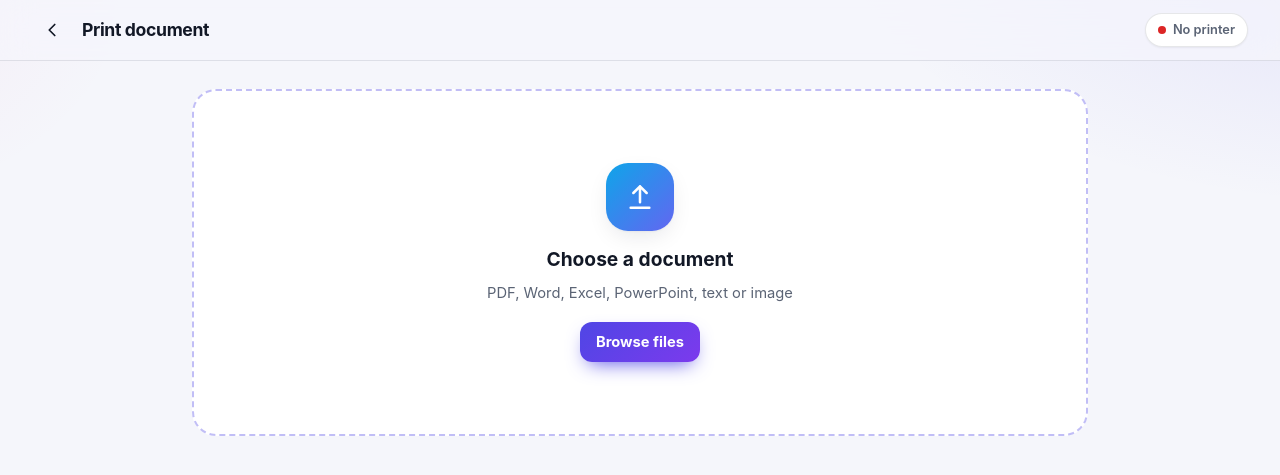
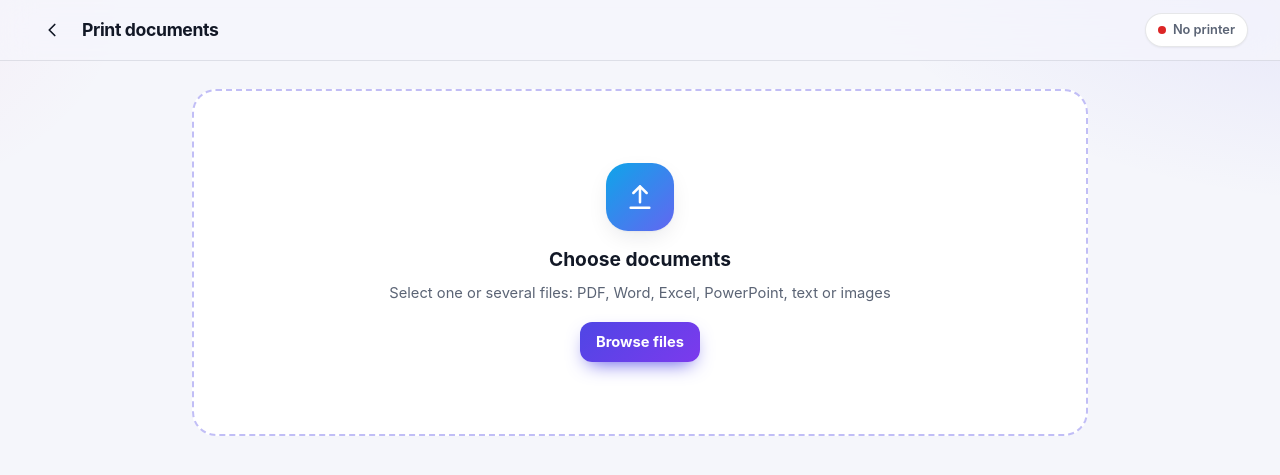
Before and after one commit to msaurabh50702/print-server, a Flask app: page /document in a window 1280 px wide. Shown: the top 475 px of the page. Run offline with Flask 3, Linux system fonts and the light colour scheme; parts of the project's set-up code (start-up, migrations or seed data) failed here and were passed over.

Commit message:
Print multiple documents at once
Select or drop several files (up to 20) and print them in one go.
Each document gets a card with its first page, page count, optional
page range, preview, reorder and remove; copies and sides apply to all.

- New POST /api/documents/print batch endpoint: validates every
  document and page range before sending anything, then submits one
  CUPS job per document in list order so duplex never mixes documents
- Upload progress across files; unsupported files are skipped with a
  message instead of stopping the batch
- Fix dry-run job IDs colliding when several jobs are sent in the same
  millisecond
- README and tests

```diff
--- a/printserver/app.py
+++ b/printserver/app.py
@@ -12,6 +12,7 @@ from . import documents, photos, printing
 from .config import Config
 
 JOB_ID_RE = re.compile(r"^[0-9a-f]{32}$")
+MAX_BATCH = 20
 
 
 def create_app(config=None):
@@ -95,7 +96,8 @@ def create_app(config=None):
 
     @app.get("/document")
     def document_page():
-        return render_template("document.html", accept=",".join(sorted(documents.ALLOWED_EXTS)))
+        return render_template("document.html", accept=",".join(sorted(documents.ALLOWED_EXTS)),
+                               max_batch=MAX_BATCH)
 
     # ---------- API ----------
 
@@ -234,24 +236,53 @@ def create_app(config=None):
     def document_pdf(job_id):
         return send_file(job_dir(job_id) / "document.pdf", mimetype="application/pdf")
 
+    def document_name(path):
+        name_file = path / "name.txt"
+        return name_file.read_text() if name_file.exists() else "Document"
+
+    def prepare_document(job_id, pages):
+        """Validate one document and its page range. Returns (pdf, ranges, name)."""
+        if not JOB_ID_RE.match(str(job_id)) or not (jobs_dir / job_id / "document.pdf").exists():
+            raise printing.PrintError("A document has expired. Please upload it again.")
+        path = jobs_dir / job_id
+        pdf = path / "document.pdf"
+        name = document_name(path)
+        try:
+            ranges = printing.parse_page_ranges(pages, documents.page_count(pdf))
+        except ValueError as exc:
+            raise printing.PrintError(f"{name}: {exc}")
+        return pdf, ranges, name
+
+    def print_documents(items, options):
+        # Validate everything before sending anything, so a bad page range
+        # doesn't leave half the batch printed.
+        prepared = [prepare_document(item.get("id"), item.get("pages")) for item in items]
+        copies = int_arg(options.get("copies"), 1, 1, 99)
+        duplex = bool(options.get("duplex"))
+        fit = bool(options.get("fit_to_page", True))
+        # One CUPS job per document keeps them in order and stops two-sided
+        # printing from putting one document on the back of another.
+        return [submit(pdf, copies=copies, page_ranges=ranges, duplex=duplex,
+                       fit_to_page=fit, title=name)
+                for pdf, ranges, name in prepared]
+
     @app.post("/api/documents/<job_id>/print")
     def document_print(job_id):
-        path = job_dir(job_id)
-        pdf = path / "document.pdf"
+        job_dir(job_id)
         options = request.get_json(silent=True) or {}
-        try:
-            ranges = printing.parse_page_ranges(options.get("pages"), documents.page_count(pdf))
-        except ValueError as exc:
-            raise printing.PrintError(str(exc))
-        name_file = path / "name.txt"
-        job = submit(
-            pdf,
-            copies=int_arg(options.get("copies"), 1, 1, 99),
-            page_ranges=ranges,
-            duplex=bool(options.get("duplex")),
-            fit_to_page=bool(options.get("fit_to_page", True)),
-            title=name_file.read_text() if name_file.exists() else "Document",
-        )
-        return jsonify(job=job)
+        jobs = print_documents([{"id": job_id, "pages": options.get("pages")}], options)
+        return jsonify(job=jobs[0])
+
+    @app.post("/api/documents/print")
+    def documents_print_batch():
+        options = request.get_json(silent=True) or {}
+        items = options.get("documents")
+        if not isinstance(items, list) or not items:
+            raise printing.PrintError("Add at least one document")
+        if len(items) > MAX_BATCH:
+            raise printing.PrintError(f"You can print up to {MAX_BATCH} documents at once")
+        if not all(isinstance(item, dict) for item in items):
+            raise printing.PrintError("Invalid document list")
+        return jsonify(jobs=print_documents(items, options))
 
     return app
--- a/printserver/printing.py
+++ b/printserver/printing.py
@@ -3,6 +3,7 @@ import re
 import shutil
 import subprocess
 import time
+import uuid
 from pathlib import Path
 
 
@@ -77,7 +78,7 @@ def submit(pdf_path, printer_name, dry_run, dry_run_dir, copies=1,
     if dry_run:
         dry_run_dir = Path(dry_run_dir)
         dry_run_dir.mkdir(parents=True, exist_ok=True)
-        job_id = f"dry-run-{int(time.time() * 1000)}"
+        job_id = f"dry-run-{int(time.time() * 1000)}-{uuid.uuid4().hex[:6]}"
         shutil.copy(pdf_path, dry_run_dir / f"{job_id}.pdf")
         return job_id
 
--- a/printserver/static/js/document.js
+++ b/printserver/static/js/document.js
@@ -1,36 +1,66 @@
 "use strict";
 
 (() => {
+  const MAX_DOCS = window.MAX_DOCS || 20;
   const input = document.getElementById("doc-input");
+  const moreInput = document.getElementById("more-input");
   const dropzone = document.getElementById("dropzone");
   const progress = document.getElementById("upload-progress");
-  const pagesEl = document.getElementById("pages");
-  const rangeRow = document.getElementById("range-row");
-  const rangeInput = document.getElementById("pages-range");
-  let doc = null;  // { id, name, pages }
+  const list = document.getElementById("doc-list");
+  const template = document.getElementById("doc-item");
+  const printBtn = document.getElementById("print-doc");
+  let docs = [];  // { id, name, pages, el }
+  let uploading = false;
 
-  input.addEventListener("change", () => input.files[0] && upload(input.files[0]));
+  /* ---------- choosing files ---------- */
 
-  ["dragenter", "dragover"].forEach((t) => dropzone.addEventListener(t, (e) => {
+  input.addEventListener("change", () => addFiles(input.files, input));
+  moreInput.addEventListener("change", () => addFiles(moreInput.files, moreInput));
+
+  ["dragenter", "dragover"].forEach((t) => document.addEventListener(t, (e) => {
+    if (!e.dataTransfer || ![...e.dataTransfer.types].includes("Files")) return;
     e.preventDefault();
     dropzone.classList.add("drag");
   }));
-  ["dragleave", "drop"].forEach((t) => dropzone.addEventListener(t, () => dropzone.classList.remove("drag")));
-  dropzone.addEventListener("drop", (e) => {
+  ["dragleave", "drop"].forEach((t) => document.addEventListener(t, () => dropzone.classList.remove("drag")));
+  document.addEventListener("drop", (e) => {
+    if (!e.dataTransfer || !e.dataTransfer.files.length) return;
     e.preventDefault();
-    if (e.dataTransfer.files[0]) upload(e.dataTransfer.files[0]);
+    addFiles(e.dataTransfer.files);
   });
 
-  document.getElementById("other-doc").addEventListener("click", () => {
-    input.value = "";
-    document.getElementById("step-preview").hidden = true;
-    document.getElementById("step-upload").hidden = false;
-  });
+  async function addFiles(fileList, fromInput) {
+    const files = [...fileList];
+    if (fromInput) fromInput.value = "";
+    if (!files.length || uploading) return;
+    const room = MAX_DOCS - docs.length;
+    if (room <= 0) {
+      toast(`You can print up to ${MAX_DOCS} documents at once`, "error");
+      return;
+    }
+    if (files.length > room) toast(`Only the first ${room} files were added (limit ${MAX_DOCS})`, "error");
 
-  document.querySelectorAll('input[name="range"]').forEach((r) => r.addEventListener("change", () => {
-    rangeRow.hidden = radioValue("range") !== "custom";
-    if (!rangeRow.hidden) rangeInput.focus();
-  }));
+    uploading = true;
+    printBtn.disabled = true;
+    const failed = [];
+    const batch = files.slice(0, room);
+    for (let i = 0; i < batch.length; i++) {
+      const label = batch.length > 1 ? `${i + 1} of ${batch.length}: ${batch[i].name}` : batch[i].name;
+      try {
+        const data = await upload(batch[i], (fraction) => setProgress(
+          fraction === null ? null : (i + fraction) / batch.length,
+          fraction === null ? `Preparing ${label}…` : `Uploading ${label}…`));
+        addDoc(data);
+      } catch (err) {
+        failed.push(`${batch[i].name}: ${err.message}`);
+      }
+    }
+    progress.hidden = true;
+    uploading = false;
+    printBtn.disabled = false;
+    if (failed.length) toast(failed.join(" · "), "error");
+    render();
+  }
 
   function setProgress(fraction, text) {
     progress.hidden = false;
@@ -39,46 +69,65 @@
     progress.querySelector(".progress-text").textContent = text;
   }
 
-  function upload(file) {
+  function upload(file, onProgress) {
+    return new Promise((resolve, reject) => {
       const form = new FormData();
       form.append("file", file);
       const xhr = new XMLHttpRequest();
       xhr.open("POST", "/api/documents");
       xhr.upload.onprogress = (e) => {
-      if (!e.lengthComputable) return;
-      const done = e.loaded / e.total;
-      if (done < 1) setProgress(done, `Uploading… ${Math.round(done * 100)}%`);
-      else setProgress(null, "Preparing preview…");
+        if (e.lengthComputable) onProgress(e.loaded < e.total ? e.loaded / e.total : null);
       };
       xhr.onload = () => {
-      progress.hidden = true;
         let data = {};
         try { data = JSON.parse(xhr.responseText); } catch (_) { /* not JSON */ }
-      if (xhr.status !== 200) {
-        toast(data.error || "Upload failed", "error");
-        input.value = "";
-        return;
-      }
-      showPreview(data);
+        if (xhr.status === 200) resolve(data);
+        else reject(new Error(data.error || "Upload failed"));
       };
-    xhr.onerror = () => { progress.hidden = true; toast("Upload failed. Is the server reachable?", "error"); };
-    setProgress(0, "Uploading…");
+      xhr.onerror = () => reject(new Error("Upload failed. Is the server reachable?"));
+      onProgress(0);
       xhr.send(form);
+    });
   }
 
-  function showPreview(data) {
-    doc = data;
-    document.getElementById("step-upload").hidden = true;
-    document.getElementById("step-preview").hidden = false;
-    document.getElementById("doc-name").textContent = data.name;
-    document.getElementById("doc-pages").textContent = `${data.pages} page${data.pages === 1 ? "" : "s"}`;
-    document.getElementById("open-pdf").href = `/api/documents/${data.id}/pdf`;
-    rangeInput.value = "";
-    document.querySelector('input[name="range"][value="all"]').checked = true;
-    rangeRow.hidden = true;
+  /* ---------- list ---------- */
 
-    pagesEl.innerHTML = "";
-    for (let n = 1; n <= data.pages; n++) {
+  function pageUrl(doc, n) {
+    return `/api/documents/${doc.id}/page/${n}.png`;
+  }
+
+  function addDoc(data) {
+    const el = template.content.firstElementChild.cloneNode(true);
+    const doc = { ...data, el };
+    el.querySelector(".doc-title").textContent = data.name;
+    el.querySelector(".doc-pages").textContent = `${data.pages} page${data.pages === 1 ? "" : "s"}`;
+    el.querySelector('[data-act="open"]').href = `/api/documents/${data.id}/pdf`;
+    const thumb = el.querySelector(".doc-thumb img");
+    thumb.addEventListener("load", () => thumb.classList.add("loaded"), { once: true });
+    thumb.addEventListener("error", () => el.querySelector(".doc-thumb").classList.add("no-img"), { once: true });
+    thumb.src = pageUrl(doc, 1);
+
+    el.addEventListener("click", (e) => {
+      const btn = e.target.closest("[data-act]");
+      if (!btn || btn.dataset.act === "open") return;
+      const i = docs.indexOf(doc);
+      if (btn.dataset.act === "remove") docs.splice(i, 1);
+      else if (btn.dataset.act === "up" && i > 0) [docs[i - 1], docs[i]] = [docs[i], docs[i - 1]];
+      else if (btn.dataset.act === "down" && i < docs.length - 1) [docs[i + 1], docs[i]] = [docs[i], docs[i + 1]];
+      else if (btn.dataset.act === "preview") return togglePreview(doc);
+      render();
+    });
+    docs.push(doc);
+  }
+
+  function togglePreview(doc) {
+    const box = doc.el.querySelector(".doc-preview");
+    const label = doc.el.querySelector('.doc-links [data-act="preview"] span');
+    box.hidden = !box.hidden;
+    label.textContent = box.hidden ? "Preview pages" : "Hide preview";
+    const pages = box.querySelector(".pages");
+    if (box.hidden || pages.childElementCount) return;
+    for (let n = 1; n <= doc.pages; n++) {
       const fig = document.createElement("figure");
       fig.className = "page-thumb";
       const btn = document.createElement("button");
@@ -91,14 +140,31 @@
       img.addEventListener("error", () => {
         btn.outerHTML = `<div class="no-preview">Preview not available.<br>Use “Open PDF” to view.</div>`;
       }, { once: true });
-      img.src = `/api/documents/${data.id}/page/${n}.png`;
+      img.src = pageUrl(doc, n);
       btn.addEventListener("click", () => zoom(img.src));
       btn.appendChild(img);
       const cap = document.createElement("figcaption");
       cap.textContent = `Page ${n}`;
       fig.append(btn, cap);
-      pagesEl.appendChild(fig);
+      pages.appendChild(fig);
     }
+  }
+
+  function render() {
+    const hasDocs = docs.length > 0;
+    document.getElementById("step-upload").hidden = hasDocs;
+    document.getElementById("step-preview").hidden = !hasDocs;
+    // Re-appending existing nodes reorders them without losing input values.
+    docs.forEach((doc, i) => {
+      doc.el.querySelector('[data-act="up"]').disabled = i === 0;
+      doc.el.querySelector('[data-act="down"]').disabled = i === docs.length - 1;
+      list.appendChild(doc.el);
+    });
+    [...list.children].forEach((el) => { if (!docs.some((d) => d.el === el)) el.remove(); });
+    const pages = docs.reduce((sum, d) => sum + d.pages, 0);
+    document.getElementById("doc-summary").textContent =
+      `${docs.length} document${docs.length === 1 ? "" : "s"} · ${pages} page${pages === 1 ? "" : "s"}`;
+    document.getElementById("print-label").textContent = docs.length > 1 ? `Print all (${docs.length})` : "Print";
   }
 
   function zoom(src) {
@@ -115,28 +181,24 @@
     document.body.appendChild(view);
   }
 
-  const printBtn = document.getElementById("print-doc");
+  /* ---------- print ---------- */
+
   printBtn.addEventListener("click", async () => {
-    if (!doc) return;
-    const custom = radioValue("range") === "custom";
-    if (custom && !rangeInput.value.trim()) {
-      toast("Enter the page numbers to print", "error");
-      rangeInput.focus();
-      return;
-    }
+    if (!docs.length || uploading) return;
     setBusy(printBtn, true);
     try {
-      const res = await fetch(`/api/documents/${doc.id}/print`, {
+      const res = await fetch("/api/documents/print", {
         method: "POST",
         headers: { "Content-Type": "application/json" },
         body: JSON.stringify({
+          documents: docs.map((d) => ({ id: d.id, pages: d.el.querySelector(".doc-range").value })),
           copies: document.getElementById("copies").value || 1,
-          pages: custom ? rangeInput.value : "",
           duplex: radioValue("sides") === "two",
         }),
       });
       if (!res.ok) throw new Error(await readError(res));
-      toast("Sent to printer", "success");
+      const { jobs } = await res.json();
+      toast(jobs.length > 1 ? `Sent ${jobs.length} documents to printer` : "Sent to printer", "success");
       refreshStatus();
     } catch (err) {
       toast(err.message, "error");
--- a/printserver/templates/document.html
+++ b/printserver/templates/document.html
@@ -1,37 +1,37 @@
 {% extends "base.html" %}
-{% block title %}Print document{% endblock %}
-{% block heading %}Print document{% endblock %}
+{% block title %}Print documents{% endblock %}
+{% block heading %}Print documents{% endblock %}
 {% block content %}
 
 <section id="step-upload" class="fade-in">
   <label class="dropzone" id="dropzone">
-    <input id="doc-input" type="file" accept="{{ accept }}">
+    <input id="doc-input" type="file" accept="{{ accept }}" multiple>
     <span class="drop-icon">{{ icon("upload") }}</span>
-    <strong>Choose a document</strong>
-    <span class="hint">PDF, Word, Excel, PowerPoint, text or image</span>
+    <strong>Choose documents</strong>
+    <span class="hint">Select one or several files: PDF, Word, Excel, PowerPoint, text or images</span>
     <span class="btn primary small as-btn">Browse files</span>
   </label>
-  <div id="upload-progress" class="progress" hidden>
-    <div class="bar"><i></i></div>
-    <span class="progress-text">Uploading&hellip;</span>
-  </div>
 </section>
 
+<div id="upload-progress" class="progress" hidden>
+  <div class="bar"><i></i></div>
+  <span class="progress-text">Uploading&hellip;</span>
+</div>
+
 <section id="step-preview" class="fade-in" hidden>
-  <div class="doc-head card">
-    <span class="choice-icon docs small">{{ icon("doc") }}</span>
-    <div class="doc-meta">
-      <strong id="doc-name"></strong>
-      <span id="doc-pages" class="hint"></span>
-    </div>
-    <button id="other-doc" class="chip" type="button">{{ icon("swap") }}<span>Change</span></button>
+  <div class="grid-head">
+    <p class="hint" id="doc-summary"></p>
+    <label class="chip add-more">
+      <input id="more-input" type="file" accept="{{ accept }}" multiple>
+      {{ icon("plus") }}<span>Add more</span>
+    </label>
   </div>
 
-  <div id="pages" class="pages" aria-label="Page preview"></div>
+  <ol id="doc-list" class="doc-list" aria-label="Documents to print"></ol>
 
   <div class="card options">
     <div class="option">
-      <span class="option-label">Copies</span>
+      <span class="option-label">Copies <small class="hint">(each document)</small></span>
       <div class="stepper">
         <button type="button" data-step="-1" aria-label="Fewer copies">&minus;</button>
         <input id="copies" type="number" min="1" max="99" value="1" inputmode="numeric" aria-label="Copies">
@@ -45,25 +45,42 @@
         <label><input type="radio" name="sides" value="two"><span>Two-sided</span></label>
       </div>
     </div>
-    <div class="option">
-      <span class="option-label">Pages</span>
-      <div class="segmented" role="radiogroup" aria-label="Pages">
-        <label><input type="radio" name="range" value="all" checked><span>All</span></label>
-        <label><input type="radio" name="range" value="custom"><span>Custom</span></label>
-      </div>
-    </div>
-    <div class="option" id="range-row" hidden>
-      <label class="option-label" for="pages-range">Page numbers</label>
-      <input id="pages-range" class="field" type="text" placeholder="e.g. 1-3, 5" inputmode="numeric" autocomplete="off">
-    </div>
   </div>
 
   <div class="action-bar">
-    <a id="open-pdf" class="btn ghost" target="_blank" rel="noopener" aria-label="Open PDF">{{ icon("open") }}<span class="hide-sm">Open PDF</span></a>
-    <button id="print-doc" class="btn primary grow" type="button">{{ icon("print") }}<span>Print</span></button>
+    <button id="print-doc" class="btn primary grow" type="button">{{ icon("print") }}<span id="print-label">Print</span></button>
   </div>
 </section>
+
+<template id="doc-item">
+  <li class="doc-item card">
+    <div class="doc-row">
+      <button class="doc-thumb" type="button" data-act="preview" aria-label="Preview pages">
+        <img alt="" loading="lazy">
+      </button>
+      <div class="doc-info">
+        <strong class="doc-title"></strong>
+        <span class="hint doc-pages"></span>
+        <input class="field doc-range" type="text" inputmode="numeric" autocomplete="off"
+               placeholder="All pages" aria-label="Pages to print, e.g. 1-3, 5" title="Pages to print, e.g. 1-3, 5">
+      </div>
+      <div class="doc-actions">
+        <button class="icon-btn" type="button" data-act="up" aria-label="Move up">{{ icon("up") }}</button>
+        <button class="icon-btn" type="button" data-act="down" aria-label="Move down">{{ icon("down") }}</button>
+        <button class="icon-btn danger" type="button" data-act="remove" aria-label="Remove">{{ icon("trash") }}</button>
+      </div>
+    </div>
+    <div class="doc-preview" hidden>
+      <div class="pages"></div>
+    </div>
+    <div class="doc-links">
+      <button class="link-btn" type="button" data-act="preview">{{ icon("eye") }}<span>Preview pages</span></button>
+      <a class="link-btn" target="_blank" rel="noopener" data-act="open">{{ icon("open") }}<span>Open PDF</span></a>
+    </div>
+  </li>
+</template>
 {% endblock %}
 {% block scripts %}
+<script>window.MAX_DOCS = {{ max_batch }};</script>
 <script src="{{ url_for('static', filename='js/document.js') }}"></script>
 {% endblock %}
--- a/printserver/templates/icons.html
+++ b/printserver/templates/icons.html
@@ -18,6 +18,10 @@
   "x": '<path d="M6 6l12 12M18 6 6 18"/>',
   "id-card": '<rect x="2.5" y="5" width="19" height="14" rx="2.5"/><circle cx="8.5" cy="11" r="2"/><path d="M5.5 16c.6-1.6 1.7-2.2 3-2.2s2.4.6 3 2.2M14 10h4.5M14 13.5h3"/>',
   "person": '<rect x="4" y="3" width="16" height="18" rx="2.5"/><circle cx="12" cy="10" r="3"/><path d="M7 18c.9-2.4 2.8-3.5 5-3.5s4.1 1.1 5 3.5"/>',
+  "up": '<path d="m6 15 6-6 6 6"/>',
+  "down": '<path d="m6 9 6 6 6-6"/>',
+  "eye": '<path d="M2.5 12S6 5.5 12 5.5 21.5 12 21.5 12 18 18.5 12 18.5 2.5 12 2.5 12z"/><circle cx="12" cy="12" r="3"/>',
+  "plus": '<path d="M12 5v14M5 12h14"/>',
   "open": '<path d="M14 4h6v6M20 4l-9 9M18 14v5a1 1 0 0 1-1 1H5a1 1 0 0 1-1-1V7a1 1 0 0 1 1-1h5"/>',
 } -%}
 {% macro icon(name, cls="icon") -%}
--- a/printserver/templates/index.html
+++ b/printserver/templates/index.html
@@ -33,8 +33,8 @@
   <a class="choice" href="{{ url_for('document_page') }}">
     <span class="choice-icon docs">{{ icon("doc") }}</span>
     <span class="choice-text">
-      <strong>Print document</strong>
-      <span>PDF, Word, Excel, PowerPoint, text or images, with a preview before printing.</span>
+      <strong>Print documents</strong>
+      <span>One file or several at once: PDF, Word, Excel, PowerPoint, text or images, with a preview.</span>
     </span>
     <span class="chev">{{ icon("back") }}</span>
   </a>
```
Also changed, not shown: printserver/static/css/style.css (+42 -0 lines), tests/test_app.py (+42 -0 lines), README.md. Lines whose indentation alone changed are shown as unchanged.
